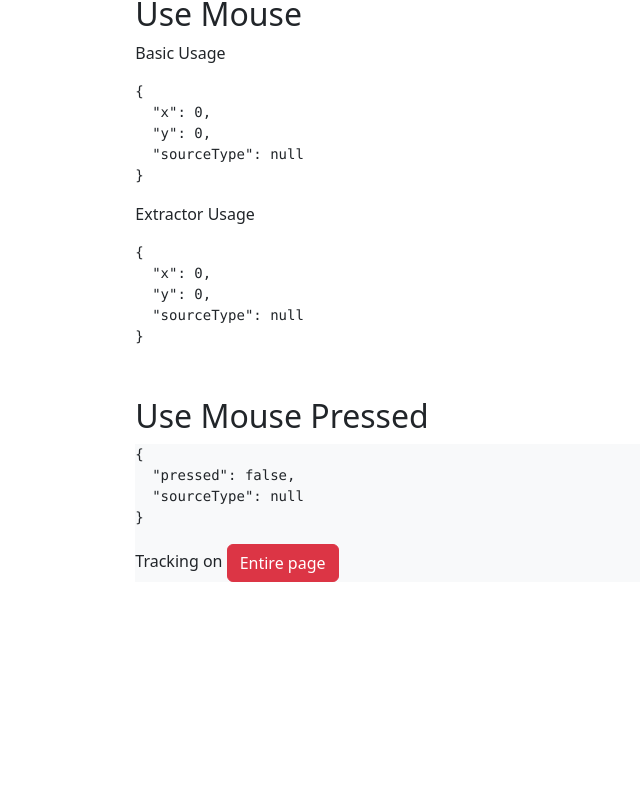
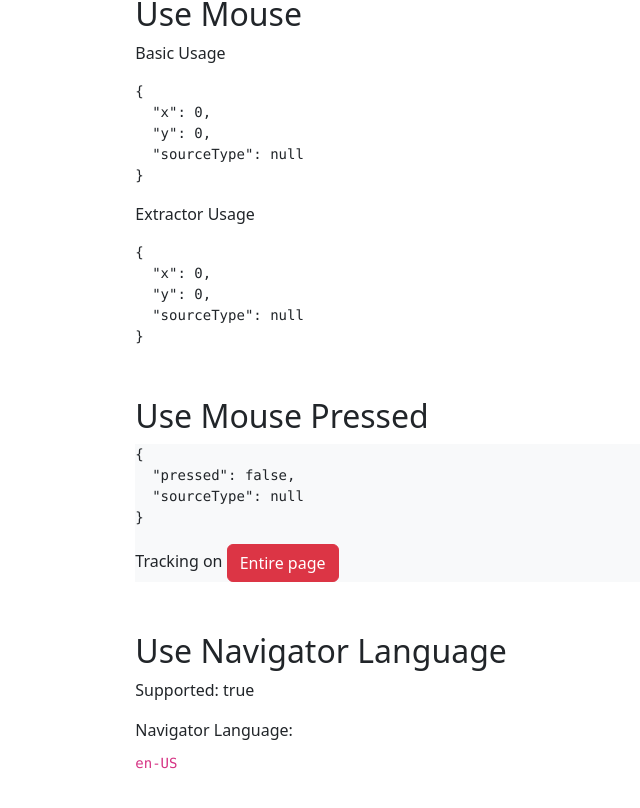
Before and after one commit to UlakhovichKate/vueUse, a Vue app: page /sensors in a window 1280 px wide. Shown: the part 5072-5880 px from the top of the page, without its empty margins (302-942 px from the left). Before the commit the page ends 5704 px from the top, so only its background shows below. Built offline with nearby package versions, Linux system fonts and the light colour scheme; no server answers.

Commit message:
UseNavigatorLanguage.vue

```diff
--- a/src/components/ListSensors.vue
+++ b/src/components/ListSensors.vue
@@ -21,6 +21,7 @@
   <use-magic-keys/>
   <use-mouse/>
   <use-mouse-pressed/>
+  <use-navigator-language/>
 </template>
 
 <script setup>
@@ -46,7 +47,7 @@ import UseKeyModifier from "../vueUseComponents/UseKeyModifier.vue";
 import UseMagicKeys from "../vueUseComponents/UseMagicKeys.vue";
 import UseMouse from "../vueUseComponents/UseMouse.vue";
 import UseMousePressed from "../vueUseComponents/UseMousePressed.vue";
-
+import UseNavigatorLanguage from "../vueUseComponents/UseNavigatorLanguage.vue";
 
 </script>
 
--- /dev/null
+++ b/src/vueUseComponents/UseNavigatorLanguage.vue
@@ -0,0 +1,21 @@
+<script setup lang="ts">
+import { useNavigatorLanguage } from '@vueuse/core'
+
+const { isSupported, language } = useNavigatorLanguage()
+</script>
+
+<template>
+  <h2>Use Navigator Language</h2>
+  <p>
+    Supported: {{ isSupported }}
+  </p>
+  <p class="mb-2">
+    Navigator Language:
+  </p>
+  <div v-if="isSupported">
+    <code class="mr-2">{{ language }}</code>
+  </div>
+  <div v-else>
+    The Navigator.language API is not supported in your browser.
+  </div>
+</template>
```
